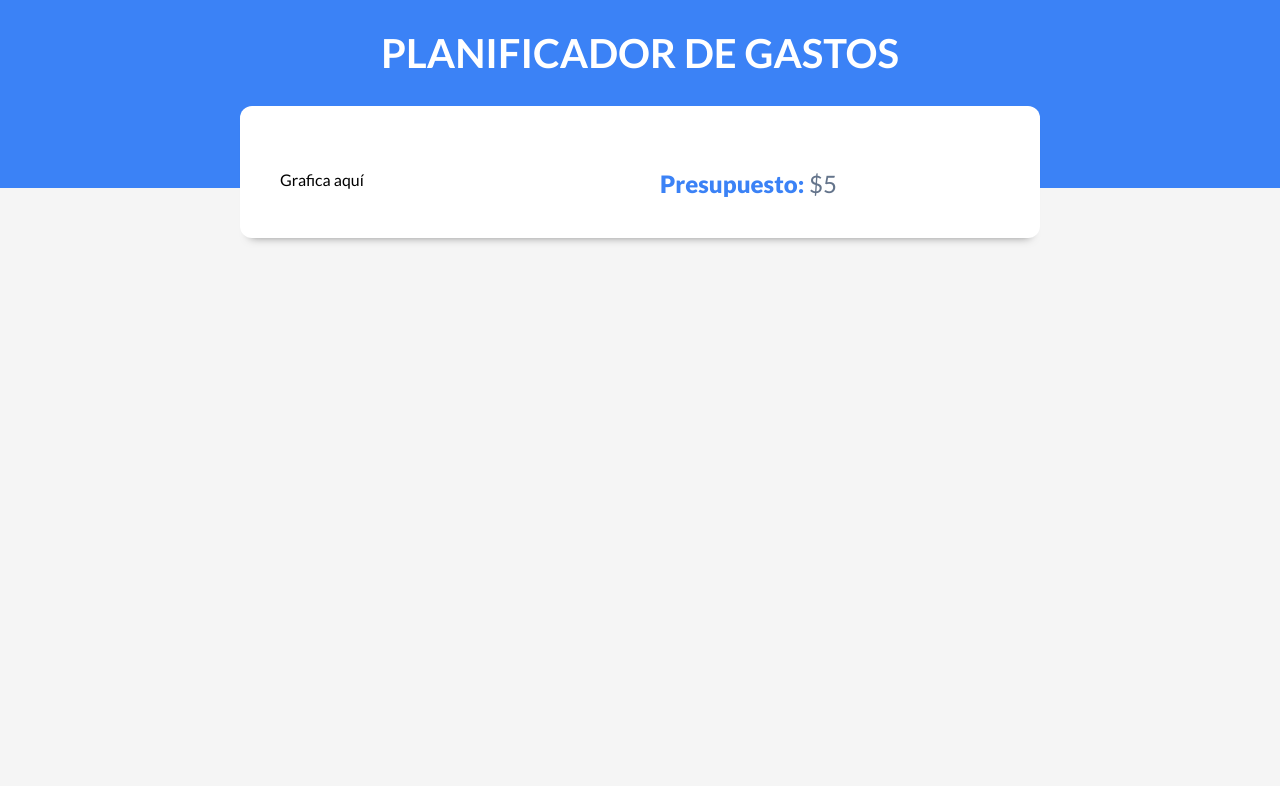
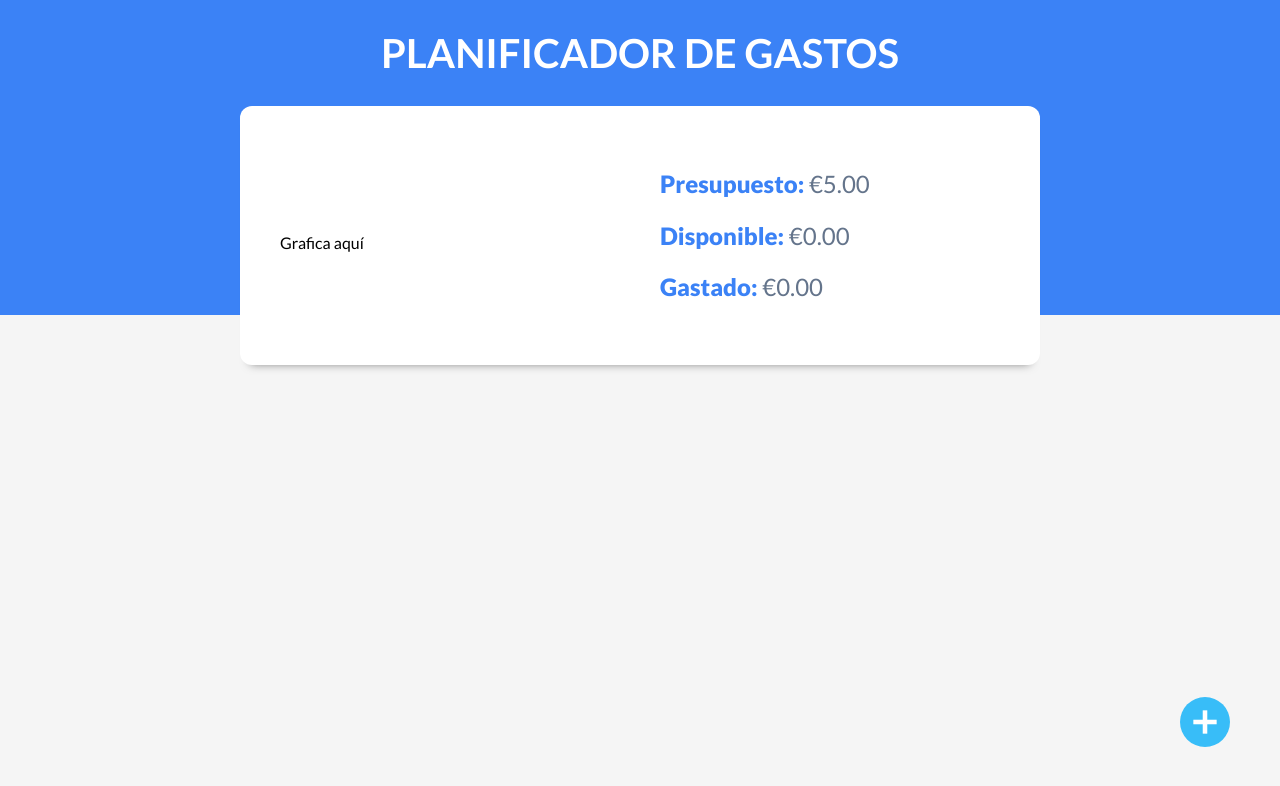
Before and after one commit to ExequielPina/Proyecto-gestion-de-gastos-react, a React (Vite) app: page / in a window 1280 px wide. Both pictures are taken after typing "5" into the empty fields and a click on the input "Añadir". Shown: the top 786 px of the page. Built offline with nearby package versions, Linux system fonts and the light colour scheme.

Commit message:
formato a la fecha

```diff
--- a/src/App.jsx
+++ b/src/App.jsx
@@ -1,10 +1,11 @@
 import { useState } from 'react'
 import { Header } from './components/Header'
+import IconoNuevoGasto from './img/nuevo-gasto.svg'
 
 
 function App() {
 
-  const [presupuesto, setPresupuesto] = useState();
+  const [presupuesto, setPresupuesto] = useState('');
   const [isValidPresupuesto, setIsValidPresupuesto] = useState(false)
 
   return (
@@ -16,7 +17,16 @@ function App() {
         setIsValidPresupuesto= {setIsValidPresupuesto}
 
       />
-    </div>
+
+    {isValidPresupuesto && (
+       <div className='nuevo-gasto'>
+       <img src={IconoNuevoGasto} alt="icono nuevo gasto"/>
+     </div>
+     )}
+   </div>
+
+
+
   )
 }
 
--- a/src/components/ControlPresupuesto.jsx
+++ b/src/components/ControlPresupuesto.jsx
@@ -1,6 +1,14 @@
 
 
 const ControlPresupuesto = ({presupuesto}) => {
+
+    const formatearCantidad = (cantidad) => {
+        return cantidad.toLocaleString('en-EU', {
+            style: 'currency',
+            currency: 'EUR'
+        })
+    }
+
   return (
     <div className=" contenedor-presupuesto contenedor sombra dos-columnas">
         <div>
@@ -9,7 +17,13 @@ const ControlPresupuesto = ({presupuesto}) => {
 
         <div className="contenido-presupuesto">
             <p>
-                <span>Presupuesto: </span> ${presupuesto}
+                <span>Presupuesto: </span>{formatearCantidad(presupuesto)}
+            </p>
+            <p>
+                <span>Disponible: </span>{formatearCantidad(0)}
+            </p>
+            <p>
+                <span>Gastado: </span>{formatearCantidad(0)}
             </p>
         </div>
     </div>
```
